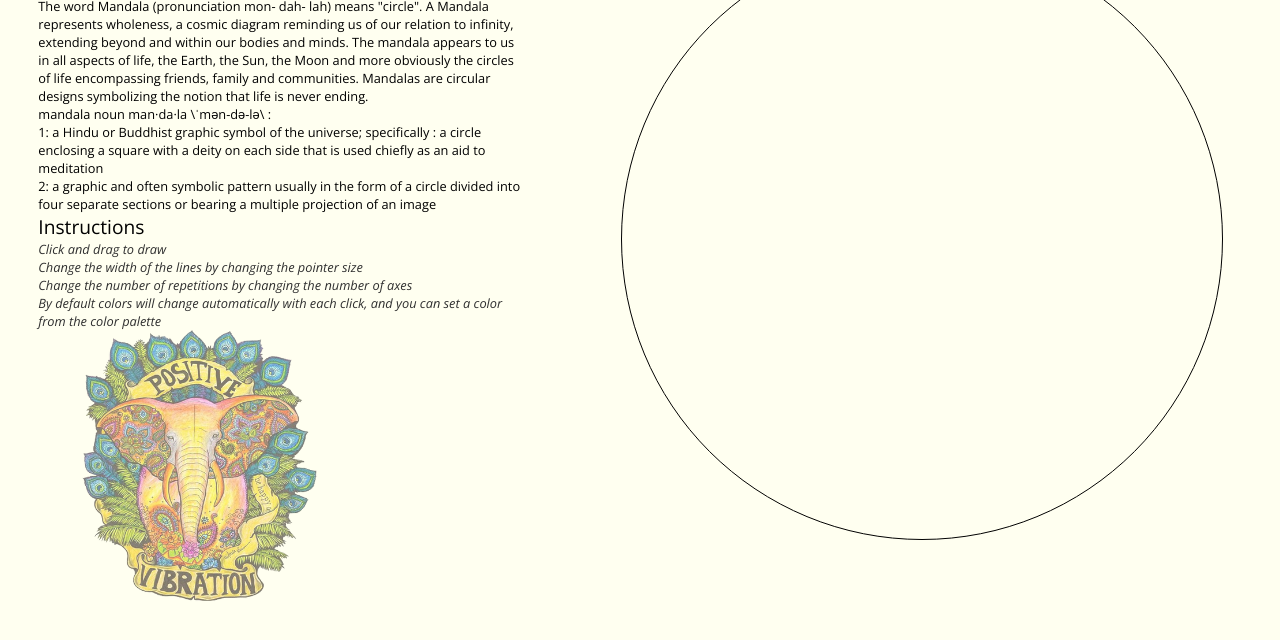
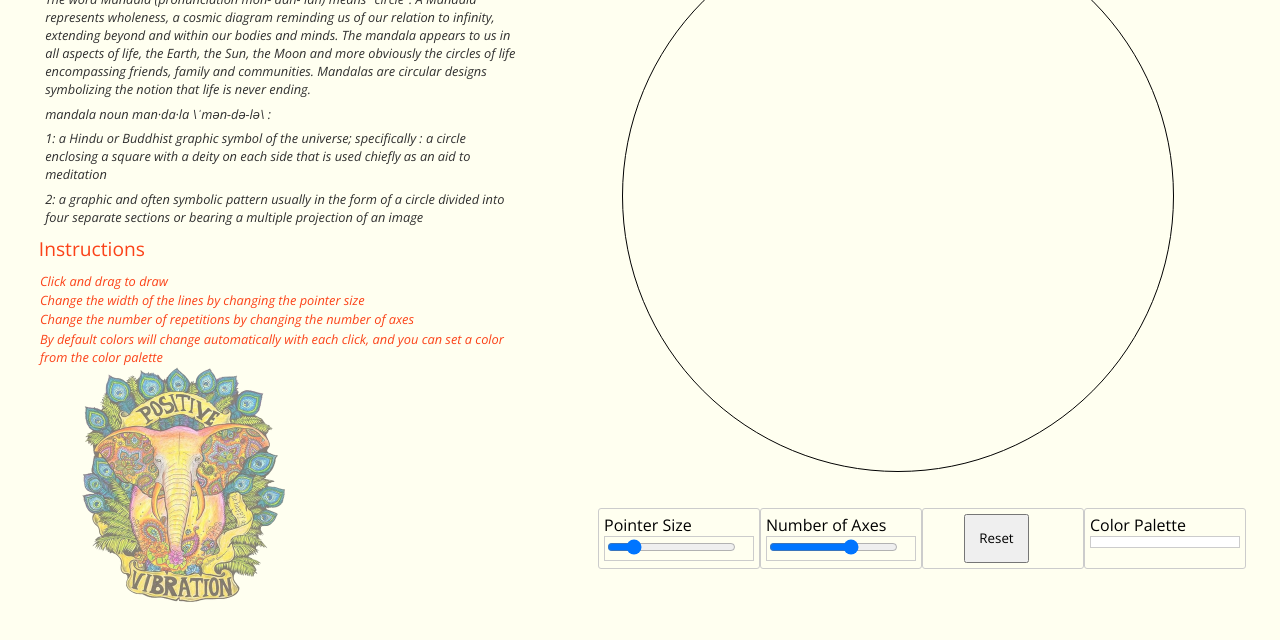
Before and after one commit to younis-hamalawy/mandala_mania, a website built with webpack: page index.html in a window 1280 px wide. Shown: the part 160-800 px from the top of the page. Built offline with nearby package versions, Linux system fonts and the light colour scheme; a script that the page names is missing.

Commit message:
some more css

```diff
--- a/assets/style.css
+++ b/assets/style.css
@@ -3,8 +3,8 @@ canvas {
   border: 1px solid black;
   border-radius: 50%;
   /* opacity: 0.8; */
-  height: 600px;
-  width: 600px;
+  height: 550px;
+  width: 550px;
   margin: 2em;
 }
 
@@ -13,7 +13,7 @@ header {
   display: flex;
   justify-content: flex-start;
   align-items: flex-end;
-  margin-top: 2em;
+  margin-top: 1.2em;
   /* padding-left:2em; */
 }
 
@@ -29,7 +29,7 @@ header {
   background: url("ganesh-positive-vibration.png");
    background-position: bottom left;
    background-repeat:no-repeat;
-  background-size: 15em auto;
+  background-size: 13em auto;
   opacity: 0.6;
   top: 0;
   left: 5em;
@@ -60,25 +60,29 @@ header {
   padding-left: 0.15em;
 }
 
-.about-text, {
+#about-text {
    font-family: 'Open Sans', sans-serif;
    font-size: 1em;
    font-weight: 400;
    font-style: italic;
    color: #303030;
+   margin: 0.5em;
 }
 
 .instructions {
   font-family: 'Open Sans', sans-serif;
   font-size: 1em;
   font-weight: 400;
-  font-style: italic;
-  color: #303030;
+   font-style: italic;
+  color: rgba(251, 46, 1, 0.9);
+  margin: 0.1em;
 }
 h3 {
   font-family: 'Open Sans', sans-serif;
   font-size: 1.5em;
   font-weight: 400;
+  color: rgba(251, 46, 1, 0.9);
+  margin: 0.5em 0;
 }
 
 
@@ -91,7 +95,7 @@ label.color-picker {
   /* Border radius of outer border */
   padding: 5px;
   /* Space between outer border and color picker */
-  background: #fff;
+  background: transparent;
   /* Color between outer border and color picker */
   display: block;
   /* Contain color picker within label */
@@ -150,3 +154,27 @@ body {
   justify-content: space-around;
   background-color: ivory;
 }
+
+.controllers {
+  display: flex;
+  justify-content: space-between;
+  font-family: 'Open Sans',
+  sans-serif;
+  padding: 0 0.5em;
+}
+
+#main {
+  margin: 3em 0;
+}
+
+#reset {
+  padding: 1em;
+  display: flex;
+  align-content: center;
+  align-items: center;
+  align-self: center;
+  font-family: 'Open Sans',
+  sans-serif;
+  justify-content: center;
+  margin-left: 2.7em;
+}
--- a/index.html
+++ b/index.html
@@ -24,16 +24,16 @@
         <h1 id="title1">Mania</h1>
       </header>
       <div class="about-me">
-      <p class="about-text">The word Mandala (pronunciation mon- dah- lah) means "circle". A Mandala represents wholeness, a cosmic diagram reminding
+      <p id="about-text">The word Mandala (pronunciation mon- dah- lah) means "circle". A Mandala represents wholeness, a cosmic diagram reminding
         us of our relation to infinity, extending beyond and within our bodies and minds. The mandala appears to us in all aspects
         of life, the Earth, the Sun, the Moon and more obviously the circles of life encompassing friends, family and communities.
         Mandalas are circular designs symbolizing the notion that life is never ending.</p>
 
-        <p class="about-text"> mandala noun man·da·la \ˈmən-də-lə\ :</p>
+        <p id="about-text"> mandala noun man·da·la \ˈmən-də-lə\ :</p>
 
-        <p class="about-text">1: a Hindu or Buddhist graphic symbol of the universe; specifically : a circle enclosing a square with a deity
+        <p id="about-text">1: a Hindu or Buddhist graphic symbol of the universe; specifically : a circle enclosing a square with a deity
         on each side that is used chiefly as an aid to meditation</p>
-        <p class="about-text">2: a graphic and often symbolic pattern usually in the form of
+        <p id="about-text">2: a graphic and often symbolic pattern usually in the form of
         a circle divided into four separate sections or bearing a multiple projection of an image</p>
 
         <h3>Instructions</h3>
@@ -45,14 +45,23 @@
       </div>
     </div>
     <div id="main">
+      <canvas id="canvas" height="1400" width="1400"></canvas>
       <div class="controllers">
-        <label>Pointer Size
-          <input id="pointer-size" type="range" min="1" max="25" value="5" />
+        <label class="color-picker">Pointer Size
+          <span>
+            <input id="pointer-size" type="range" min="1" max="25" value="5" />
+          </span>
         </label>
-        <label>Number of Axes
-          <input id="axes" type="range" min="1" max="36" value="24" />
+        <label class="color-picker">Number of Axes
+          <span>
+            <input id="axes" type="range" min="1" max="36" value="24" />
+          </span>
         </label>
-        <button id="reset" type="button">Reset</button>
+        <label class="color-picker">
+          <button  id="reset" type="button">Reset</button>
+
+        </label>
+
 
         <label class="color-picker">Color Palette
           <span>
@@ -60,7 +69,6 @@
           </span>
         </label>
       </div>
-      <canvas id="canvas" height="1400" width="1400"></canvas>
     </div>
     <audio class="meditative-tune">
       <!-- <source src="horse.ogg" type="audio/ogg"> -->
```
Also changed, not shown: README.md, assets/sample.png (added), docs/README.md.
